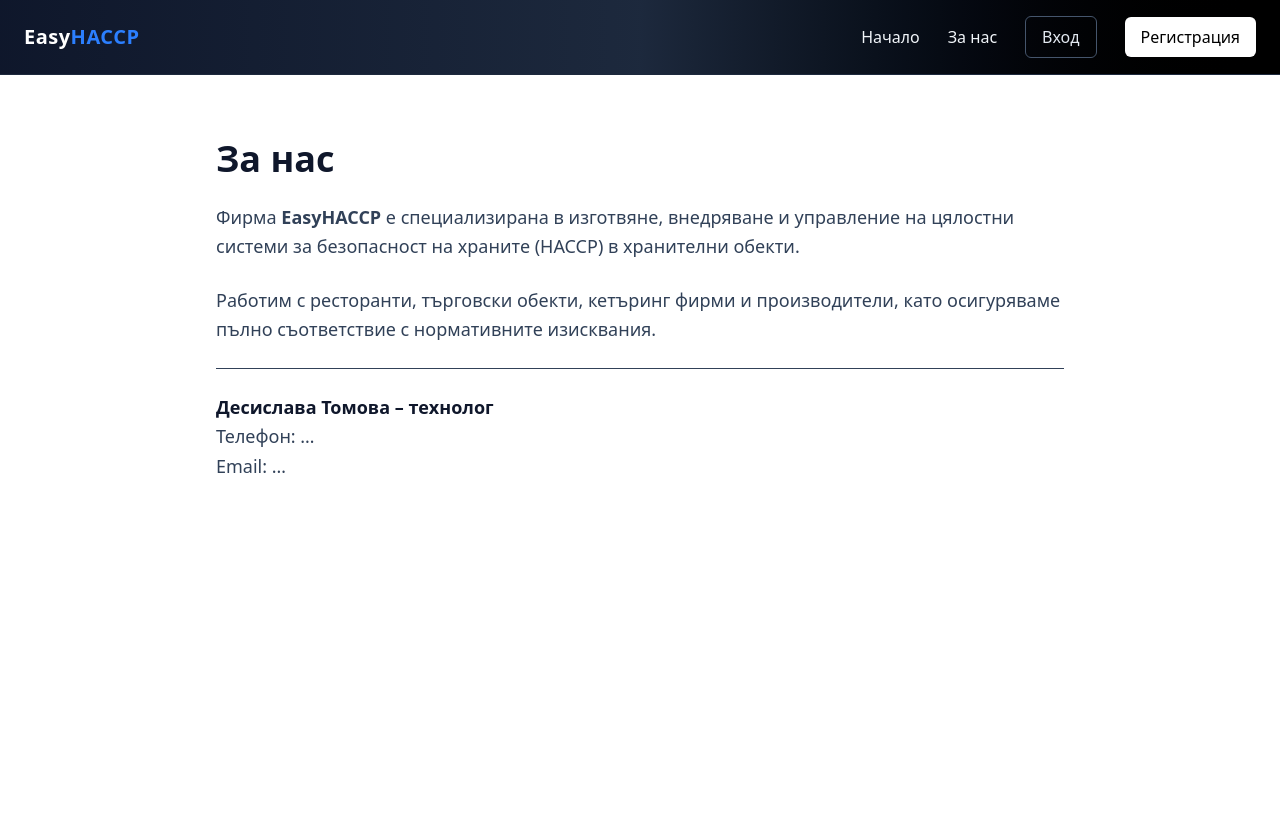
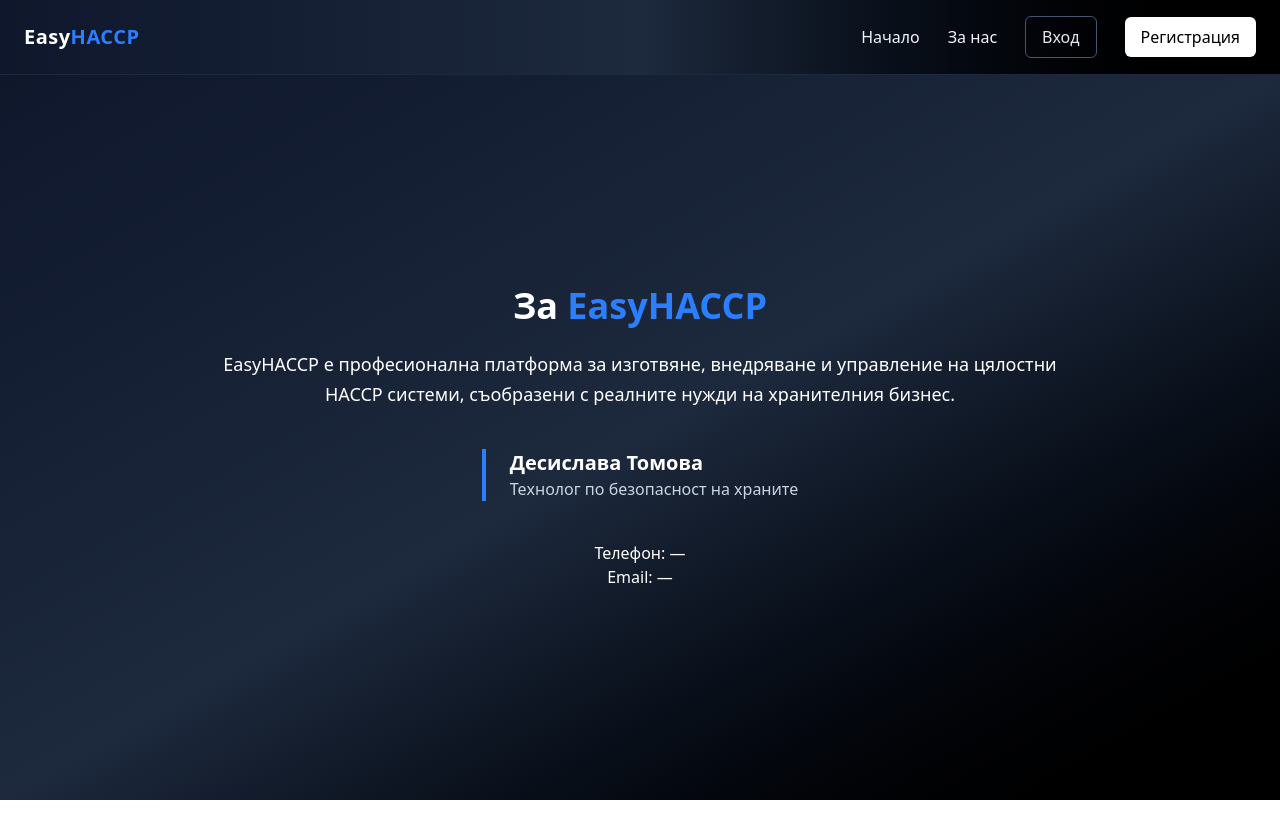
Before and after one commit to lyubomir08/easyhaccp, a React app in the folder frontend/: page /about in a window 1280 px wide. Shown: the top 838 px of the page. After the commit the page ends 800 px from the top, so only its background shows below. Built offline with nearby package versions, Linux system fonts and the light colour scheme; no server answers; the HTML template or start-up script is replaced by a standard one.

Commit message:
update layout and styles for Home and About pages

```diff
--- a/frontend/src/App.jsx
+++ b/frontend/src/App.jsx
@@ -6,10 +6,12 @@ import PublicGuard from "./guards/PublicGuard";
 import PrivateGuard from "./guards/PrivateGuard";
 import AdminGuard from "./guards/AdminGuard";
 
+import Header from "./components/layout/Header.jsx";
+import MainLayout from "./components/layout/MainLayout.jsx";
+
+import Home from "./components/home/Home.jsx";
 import Login from "./components/auth/login/Login.jsx";
 import Register from "./components/auth/register/Register.jsx";
-import Header from "./components/layout/Header.jsx";
-import MainLayout from "./components/layout/MainLayout.jsx";
 import About from "./components/about/About.jsx";
 
 export default function App() {
@@ -21,6 +23,7 @@ export default function App() {
                 <Route path="/about" element={<About />} />
 
                 <Route element={<PublicGuard />}>
+                    <Route path="/" element={<Home />}/>
                     <Route path="/sign-in" element={<Login />} />
                     <Route path="/sign-up" element={<Register />} />
                 </Route>
--- a/frontend/src/components/about/About.jsx
+++ b/frontend/src/components/about/About.jsx
@@ -1,35 +1,32 @@
 export default function About() {
     return (
-        <div className="bg-white min-h-screen">
-            <div className="max-w-4xl mx-auto px-6 py-16">
+        <section className="h-[calc(100vh-75px)] overflow-hidden bg-gradient-to-br from-slate-900 via-slate-800 to-black flex items-center">
+            <div className="max-w-4xl mx-auto px-6 text-center text-white">
 
-                <h1 className="text-4xl font-bold text-slate-900 mb-6">
-                    За нас
+                <h1 className="text-4xl font-bold mb-6">
+                    За <span className="text-blue-500">EasyHACCP</span>
                 </h1>
 
-                <div className="space-y-6 text-slate-700 leading-relaxed text-lg">
+                <p className="text-lg text-slate-250 leading-relaxed mb-10">
+                    EasyHACCP е професионална платформа за изготвяне,
+                    внедряване и управление на цялостни HACCP системи,
+                    съобразени с реалните нужди на хранителния бизнес.
+                </p>
 
-                    <p>
-                        Фирма <strong>EasyHACCP</strong> е специализирана в изготвяне,
-                        внедряване и управление на цялостни системи за безопасност на храните
-                        (HACCP) в хранителни обекти.
+                <div className="border-l-4 border-blue-500 pl-6 inline-block text-left">
+                    <p className="text-xl font-semibold">
+                        Десислава Томова
                     </p>
+                    <p className="text-slate-300">
+                        Технолог по безопасност на храните
+                    </p>
+                </div>
 
-                    <p>
-                        Работим с ресторанти, търговски обекти, кетъринг фирми и производители,
-                        като осигуряваме пълно съответствие с нормативните изисквания.
-                    </p>
-
-                    <div className="border-t pt-6">
-                        <p className="font-semibold text-slate-900">
-                            Десислава Томова – технолог
-                        </p>
-                        <p>Телефон: …</p>
-                        <p>Email: …</p>
-                    </div>
-
+                <div className="mt-10 text-slate-250">
+                    <p>Телефон: —</p>
+                    <p>Email: —</p>
                 </div>
             </div>
-        </div>
+        </section>
     );
 }
--- a/frontend/src/components/home/Home.jsx
+++ b/frontend/src/components/home/Home.jsx
@@ -3,7 +3,7 @@ import logo from "../../assets/logo.png";
 
 export default function Home() {
     return (
-        <section className="min-h-[calc(100vh-80px)] bg-gradient-to-br from-slate-900 via-slate-800 to-black flex items-center">
+        <section className="h-[calc(100vh-75px)] overflow-hidden bg-gradient-to-br from-slate-900 via-slate-800 to-black flex items-center">
             <div className="max-w-6xl mx-auto px-6 w-full">
 
                 <div className="grid md:grid-cols-2 gap-12 items-center">
--- a/frontend/src/index.css
+++ b/frontend/src/index.css
@@ -3,11 +3,17 @@
 html,
 body,
 #root {
-  height: 100%;
+    height: 100%;
 }
 
 .input {
-  @apply w-full border border-slate-700 rounded-lg px-4 py-2
-         focus:outline-none focus:ring-2 focus:ring-blue-700
-         bg-white text-slate-900;
+    @apply w-full border border-slate-700 rounded-lg px-4 py-2 focus:outline-none focus:ring-2 focus:ring-blue-700 bg-white text-slate-900;
 }
+
+html,
+body,
+#root {
+    min-height: 100%;
+    margin: 0;
+    padding: 0;
+}
```
